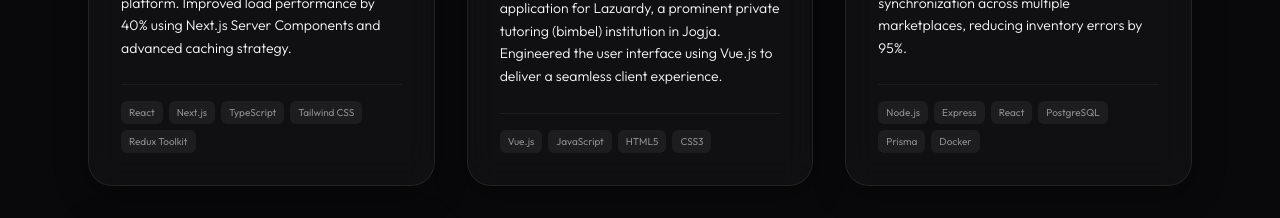
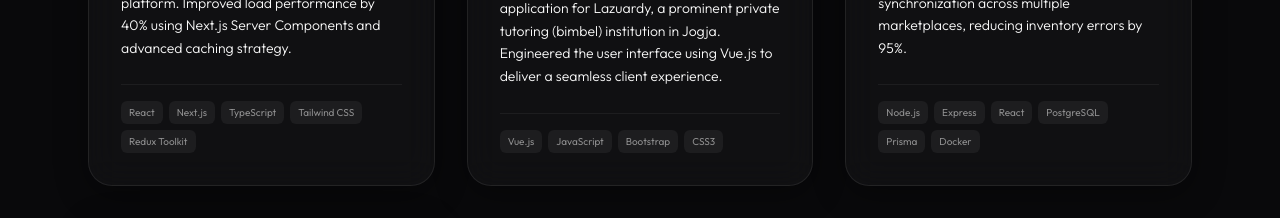
Before and after one commit to exenthiast/Portfolio, a Next.js app: page / in a window 1280 px wide. Shown: the part 2000-2218 px from the top of the page. Built offline with nearby package versions, Linux system fonts and the light colour scheme.

Commit message:
Update experience

```diff
--- a/src/components/Experience.tsx
+++ b/src/components/Experience.tsx
@@ -26,7 +26,7 @@ export default function Experience() {
       title: "Frontend Web Developer at Lazuardy",
       projectType: "Private Tutoring Platform",
       description: "Developed and optimized the official web application for Lazuardy, a prominent private tutoring (bimbel) institution in Jogja. Engineered the user interface using Vue.js to deliver a seamless client experience.",
-      technologies: ["Vue.js", "JavaScript", "HTML5", "CSS3"]
+      technologies: ["Vue.js", "JavaScript", "Bootstrap", "CSS3"]
     },
     {
       year: "2023 - 2024",
```
